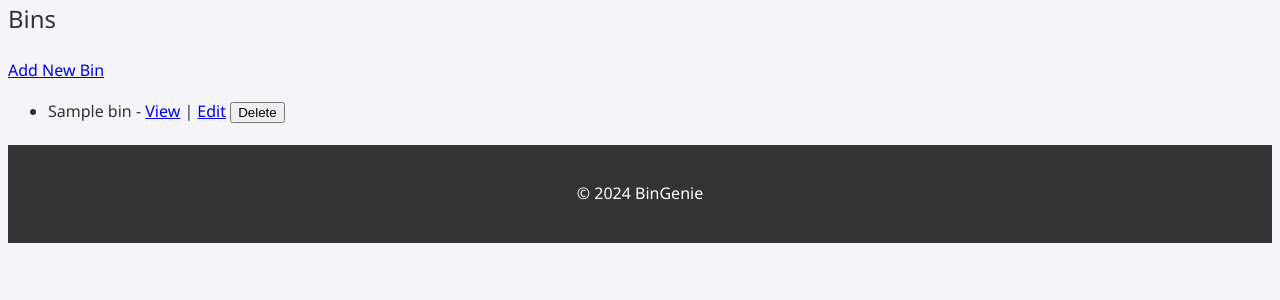
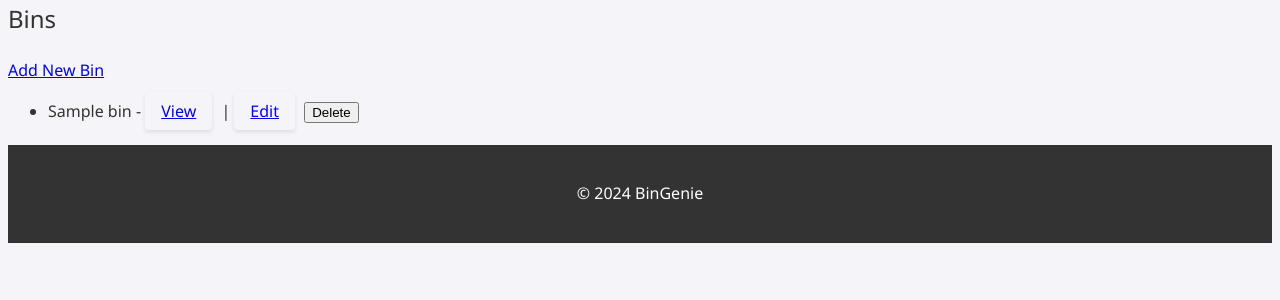
Before and after one commit to nathcarr55/Home-Inventory-Management, a Flask app: template BinGenie/templates/bins/list_bins.html in a window 1280 px wide. Shown: the part 34-334 px from the top of the page. Run offline with Flask 3, Linux system fonts and the light colour scheme; the template is opened without the code that fills it: most values are stand-ins (such as "Sample title", 1, 10 or a date in 2020).

Commit message:
Some small styling changes

```diff
--- a/BinGenie/static/styles.css
+++ b/BinGenie/static/styles.css
@@ -135,3 +135,12 @@ footer {
 .btn-spacing {
     margin-bottom: 40px;
 }
+
+li {
+    margin-bottom: 10px; /* Adjusts the space between list items */
+}
+
+.btn, input[type="submit"] {
+    margin-right: 5px; /* Adds space to the right of each button */
+    /* Additional styles here for padding, display, etc., if needed */
+}
--- a/BinGenie/templates/bins/list_bins.html
+++ b/BinGenie/templates/bins/list_bins.html
@@ -7,7 +7,7 @@
     <a href="{{ url_for('bins_bp.new_bin') }}">Add New Bin</a>
     <ul>
     {% for bin in bins %}
-        <li>{{ bin.name }} - <a href="{{ url_for('bins_bp.get_bin', id=bin.id) }}">View</a> | <a href="{{ url_for('bins_bp.edit_bin', id=bin.id) }}">Edit</a>
+        <li>{{ bin.name }} - <a href="{{ url_for('bins_bp.get_bin', id=bin.id) }}" class="btn">View</a> | <a href="{{ url_for('bins_bp.edit_bin', id=bin.id) }}" class="btn">Edit</a>
             <form action="{{ url_for('bins_bp.delete_bin', id=bin.id) }}" method="post" style="display: inline;" onsubmit="return confirm('Are you sure?');">
                 <input type="submit" value="Delete" />
             </form>
```
